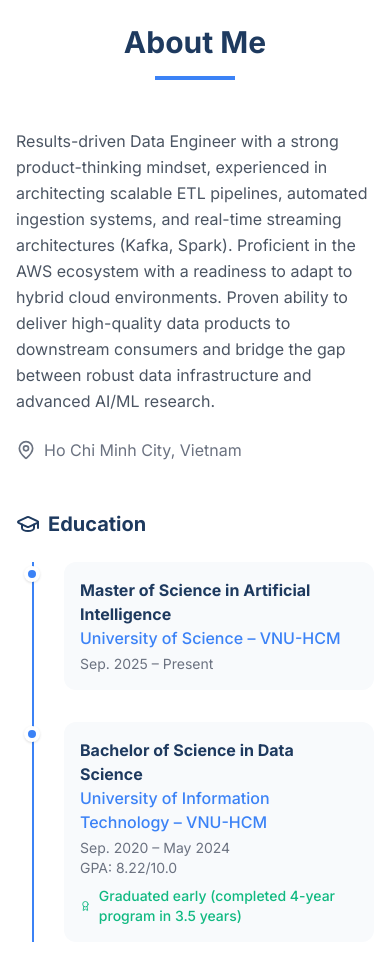
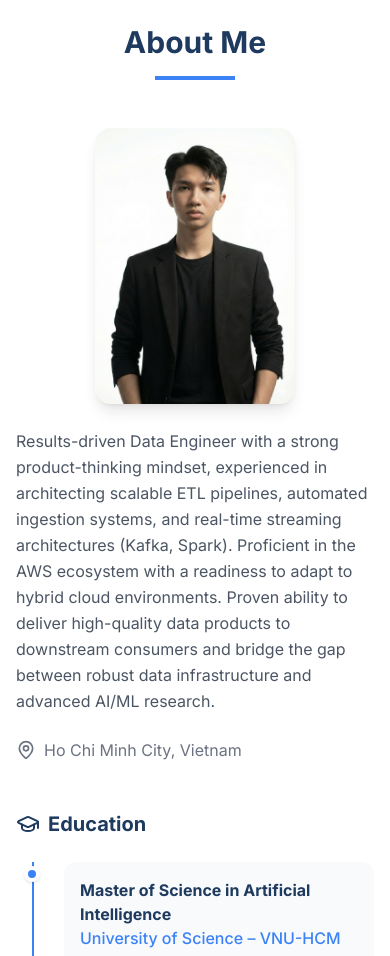
Before and after one commit to ThuatNguyenZ/profile, a React (Vite) app: page / in a window 390 px wide. Shown: the part 900-1856 px from the top of the page. Built offline with nearby package versions, Linux system fonts and the light colour scheme; some icons are missing.

Commit message:
feat: add profile image to About section
- Add profile photo (200px max-width, full height on mobile)
- Image centered on mobile, left-aligned on desktop
- Rounded corners with shadow effect

```diff
--- a/src/components/About.jsx
+++ b/src/components/About.jsx
@@ -47,8 +47,19 @@ export default function About() {
           initial={{ opacity: 0, x: -40 }}
           whileInView={{ opacity: 1, x: 0 }}
           viewport={{ once: true }}
-          className="prose prose-lg"
+          className="flex flex-col md:flex-row gap-6"
         >
+          {/* Profile Image */}
+          <div className="flex-shrink-0 flex md:block justify-center md:justify-start">
+            <img
+              src="/images/profile.jpg"
+              alt="Nguyen Thien Thuat"
+              className="w-full max-w-[200px] h-full object-cover rounded-2xl shadow-lg"
+            />
+          </div>
+
+          {/* Bio Content */}
+          <div className="flex-1">
             <p className="text-gray-600 leading-relaxed">
               {profile.bio}
             </p>
@@ -56,6 +67,7 @@ export default function About() {
             <div className="flex items-center gap-2 mt-6 text-gray-500">
               <MapPin size={20} />
               <span>{profile.location}</span>
+            </div>
           </div>
         </motion.div>
 
```
Also changed, not shown: public/images/profile.jpg (added). Lines whose indentation alone changed are shown as unchanged.
